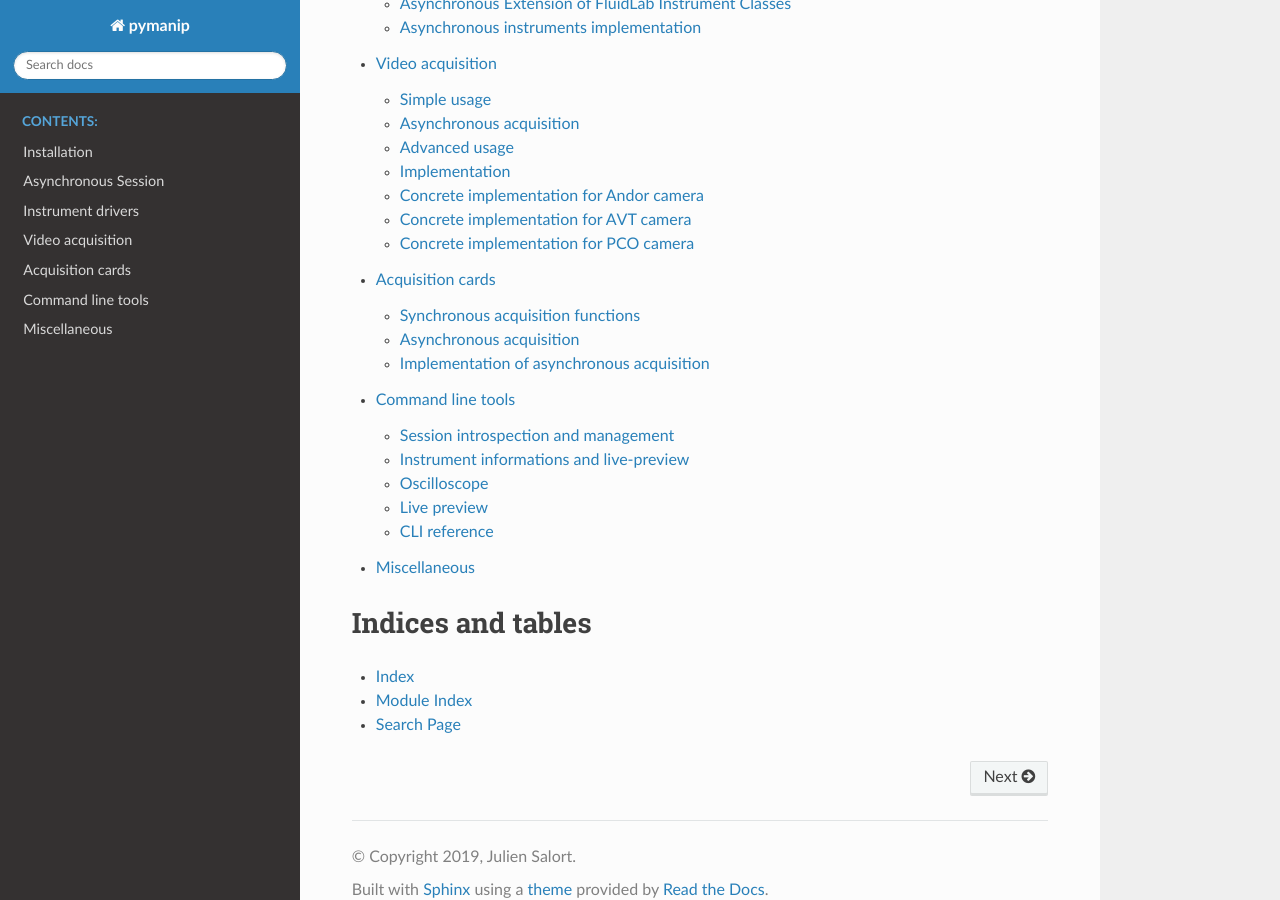
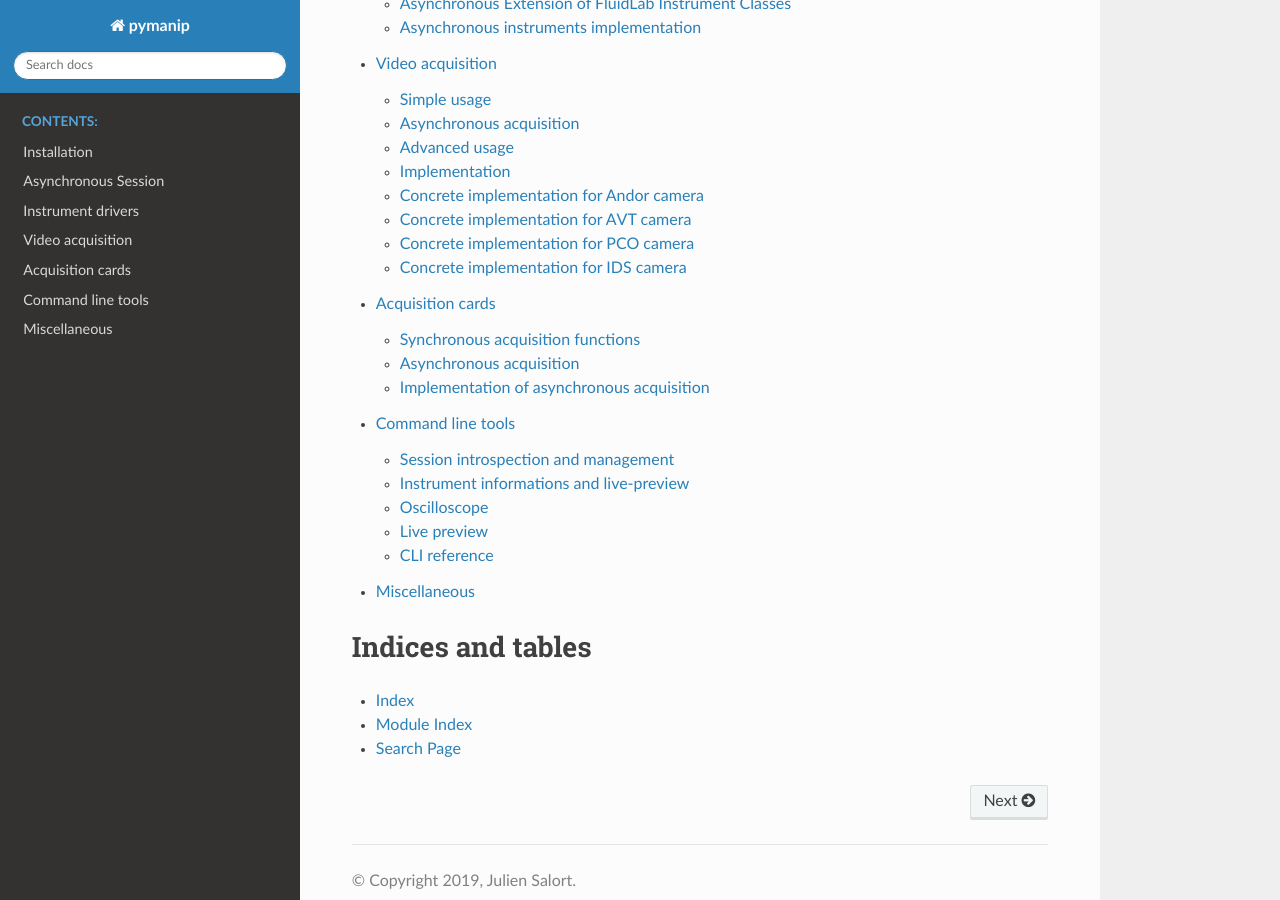
Before and after one commit to jsalort/pymanip, a Sphinx documentation site: the page built from doc/index.rst, in a window 1280 px wide and 900 px high, scrolled down 1117 px. Built offline with Sphinx 7.4.7 and the Read the Docs theme 2.0.0, drawn with Linux system fonts in a browser that asks for light colours.

Commit message:
Add title for IDS in doc

```diff
--- a/doc/video/ids.rst
+++ b/doc/video/ids.rst
@@ -1 +1,4 @@
+Concrete implementation for IDS camera
+======================================
+
 .. automodule:: pymanip.video.ids
```
